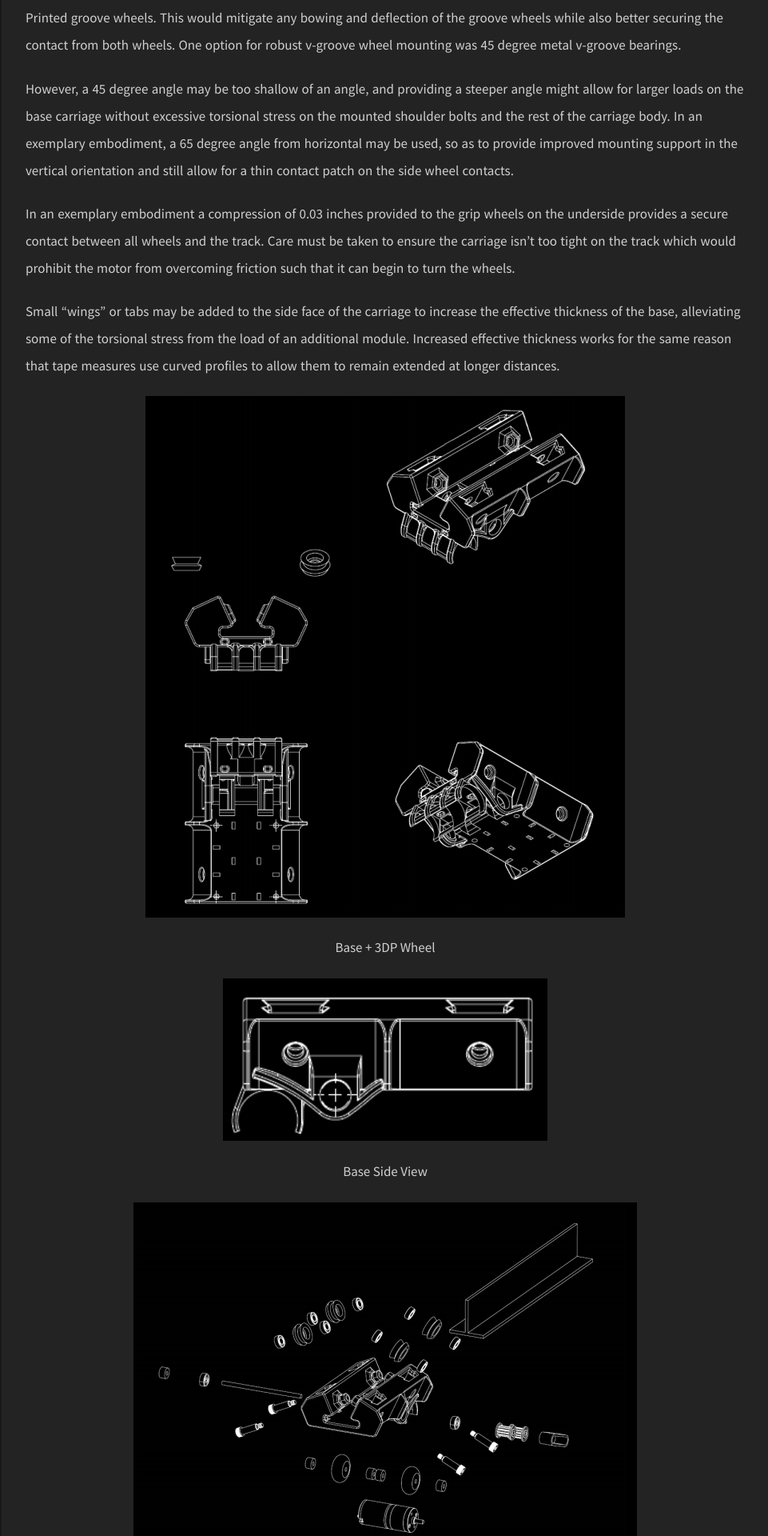
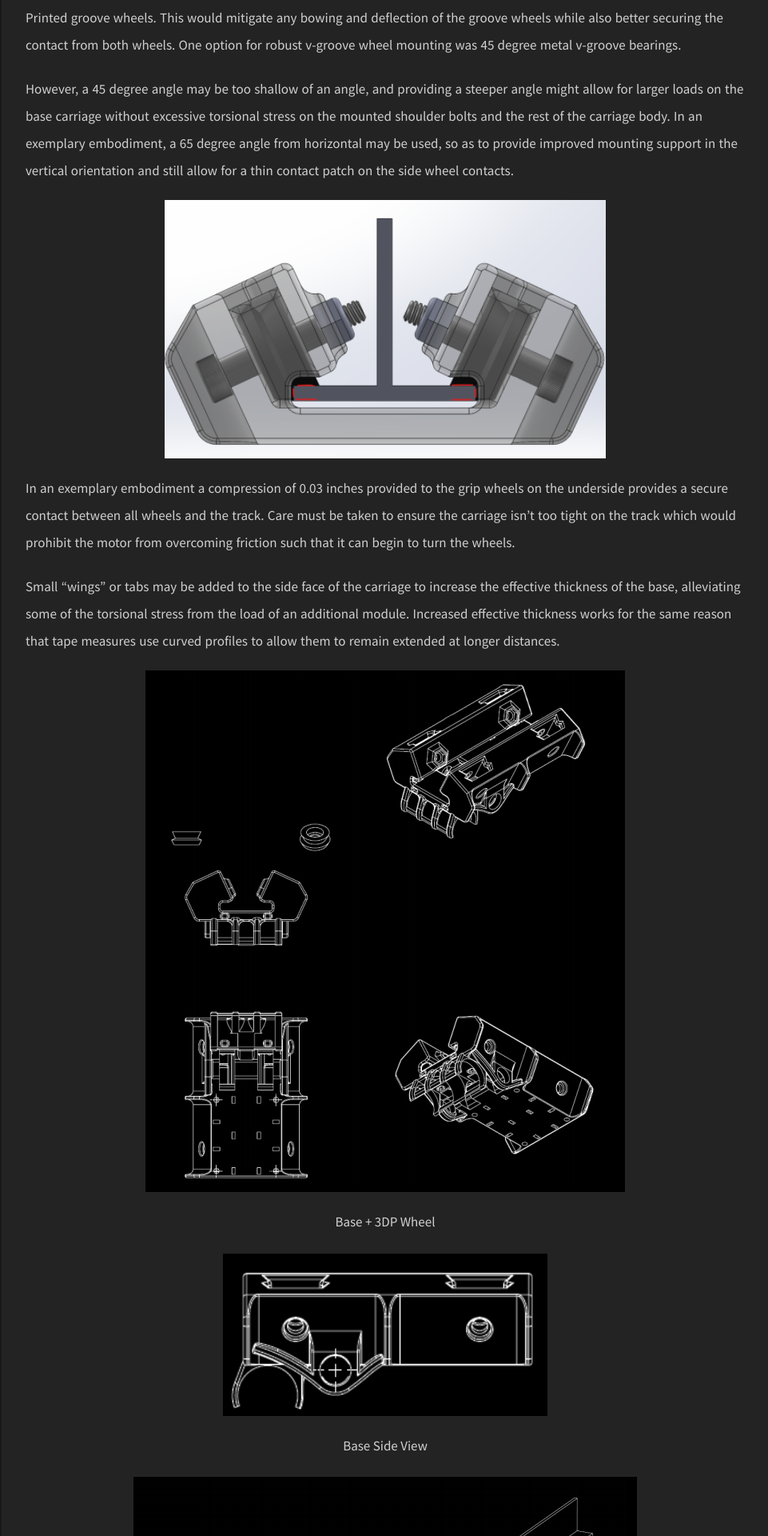
Before and after one commit to uynitsuj/uynitsuj.github.io, a Jekyll site: the page built from _posts/2020-01-09-improved-elevated-robotic-system-and-method.md, in a window 1280 px wide. Shown: the part 2697-4617 px from the top of the page at 80% size, without its empty margins (318-1279 px from the left). Built offline with Jekyll 4.4.1, drawn with Linux system fonts in a browser that asks for light colours; some of the changed text lies outside the part shown.

Commit message:
img added

```diff
--- a/_posts/2020-01-09-improved-elevated-robotic-system-and-method.md
+++ b/_posts/2020-01-09-improved-elevated-robotic-system-and-method.md
@@ -65,6 +65,8 @@ for larger loads on the base carriage without excessive torsional stress on the
 the rest of the carriage body. In an exemplary embodiment, a 65 degree angle from horizontal may be
 used, so as to provide improved mounting support in the vertical orientation and still allow for a thin
 contact patch on the side wheel contacts.
+
+![Screenshot 2020-10-03 185006]({{ site.url }}/img/Post1/Screenshot 2020-10-03 185006.png)
 
 In an exemplary embodiment a compression of 0.03 inches provided to the grip wheels on the underside
 provides a secure contact between all wheels and the track. Care must be taken to ensure the carriage isn’t
```
Also changed, not shown: img/Post1/Screenshot 2020-10-03 185006.png (added).
